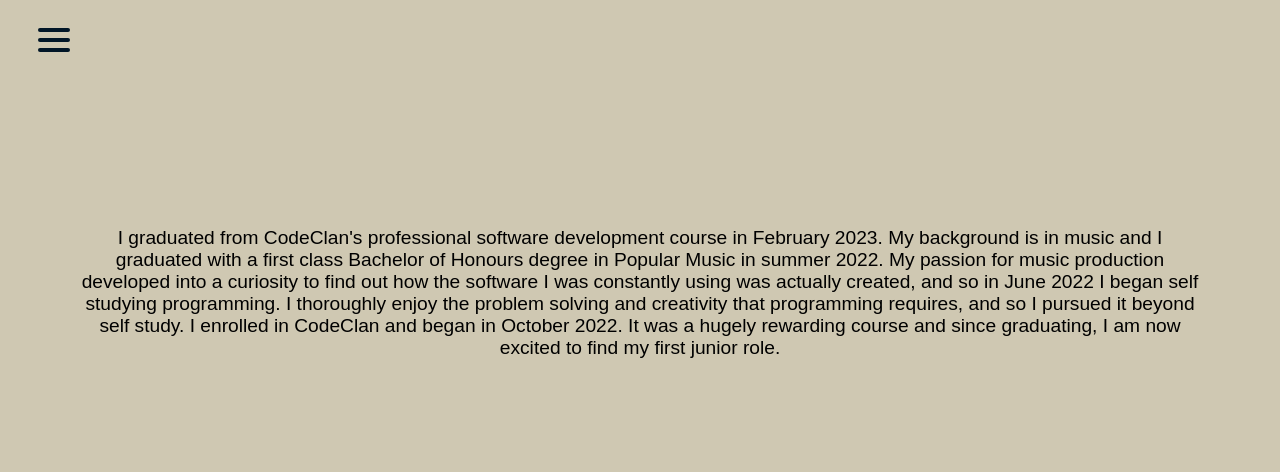
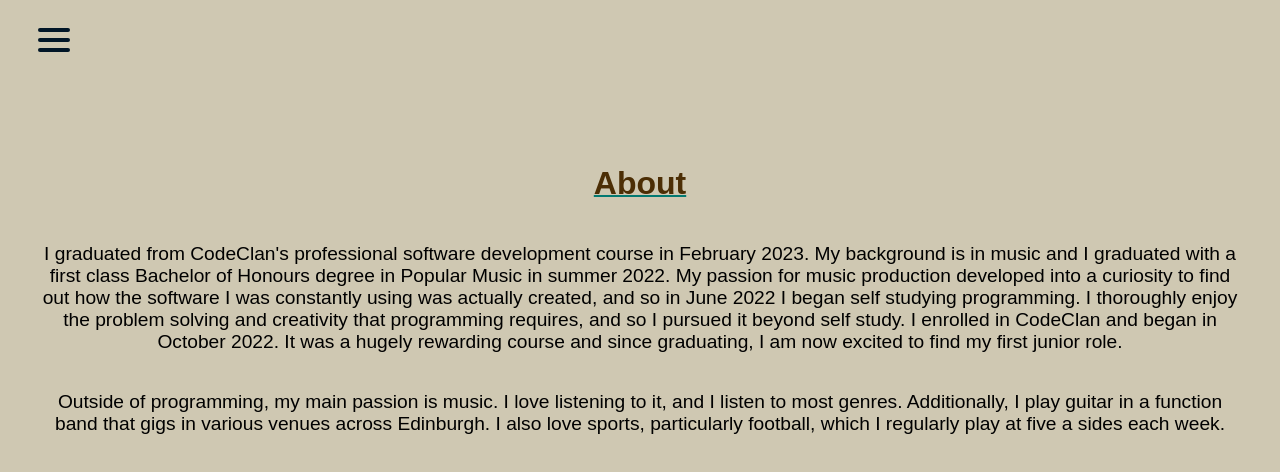
Before and after one commit to jamiemcglone/Jamie-McGlone-Portfolio, a React (Create React App) app: page /about in a window 1280 px wide. Shown: the top 472 px of the page. Built offline with nearby package versions, Linux system fonts and the light colour scheme.

Commit message:
:construction: general styling updates

```diff
--- a/src/Components/About.tsx
+++ b/src/Components/About.tsx
@@ -1,7 +1,24 @@
+import { useEffect, useState } from "react";
 import styled from "styled-components"
 
 const About = () => {
+
+    const [text, setText] = useState("")
+    const [fullText, setFullText] = useState("About");
+    const [index, setIndex] = useState(0);
+
+    useEffect(() => {
+        if (index < fullText.length) {
+            setTimeout(() => {
+                setText(text + fullText[index])
+                setIndex(index + 1)
+            }, 60)
+        }
+    }, [index]);
+
     return(
+    <AboutContainer>
+        <AboutTitle>{text}</AboutTitle>
     <AboutText>
     I graduated from CodeClan's professional software development course in February 2023.
     My background is in music and I graduated with a first class Bachelor of Honours degree in Popular Music in summer 2022.
@@ -10,6 +27,12 @@ const About = () => {
     I thoroughly enjoy the problem solving and creativity that programming requires, and so I pursued it beyond self study.
     I enrolled in CodeClan and began in October 2022. It was a hugely rewarding course and since graduating, I am now excited to find my first junior role.
     </AboutText>
+    <AboutText>
+    Outside of programming, my main passion is music. I love listening to it, and I listen to most genres.
+    Additionally, I play guitar in a function band that gigs in various venues across Edinburgh.
+    I also love sports, particularly football, which I regularly play at five a sides each week.
+    </AboutText>
+    </AboutContainer>
 )}
 
 export default About;
@@ -17,6 +40,16 @@ export default About;
 
 const AboutText = styled.p`
     font-size: 1.2rem;
-    text-align: center;
-    padding: 10vw 10vh;
+    `
+
+const AboutTitle = styled.h1`
+    color: #4C2E05;
+    text-decoration: underline 0.15rem #037971;
+    transition: text-decoration-opacity 300ms;
 `
+const AboutContainer = styled.div`
+      text-align: center;
+      display: flex;
+      flex-direction: column;
+      padding: 5vw 5vh;
+`
--- a/src/Components/Home.tsx
+++ b/src/Components/Home.tsx
@@ -1,4 +1,5 @@
 import React, { useEffect, useState } from "react";
+import styled from "styled-components";
 
 const Home = () => {
 
@@ -16,7 +17,14 @@ const Home = () => {
       }
   }, [index]);
 
-    return <>{text}</>
+    return (
+        <HomeText>{text}</HomeText>)
 }
 
 export default Home;
+
+const HomeText = styled.p`
+    color: #4C2E05;
+    text-align: center;
+    font-size: 1.5rem;
+`
--- a/src/Components/header/SideMenu.tsx
+++ b/src/Components/header/SideMenu.tsx
@@ -55,7 +55,7 @@ const StyledSideLink = styled.span`
     text-decoration: none;
 
     :hover {
-        color: #011627;
+        color: #4C2E05;
         cursor: pointer;
     }
 `;
```
